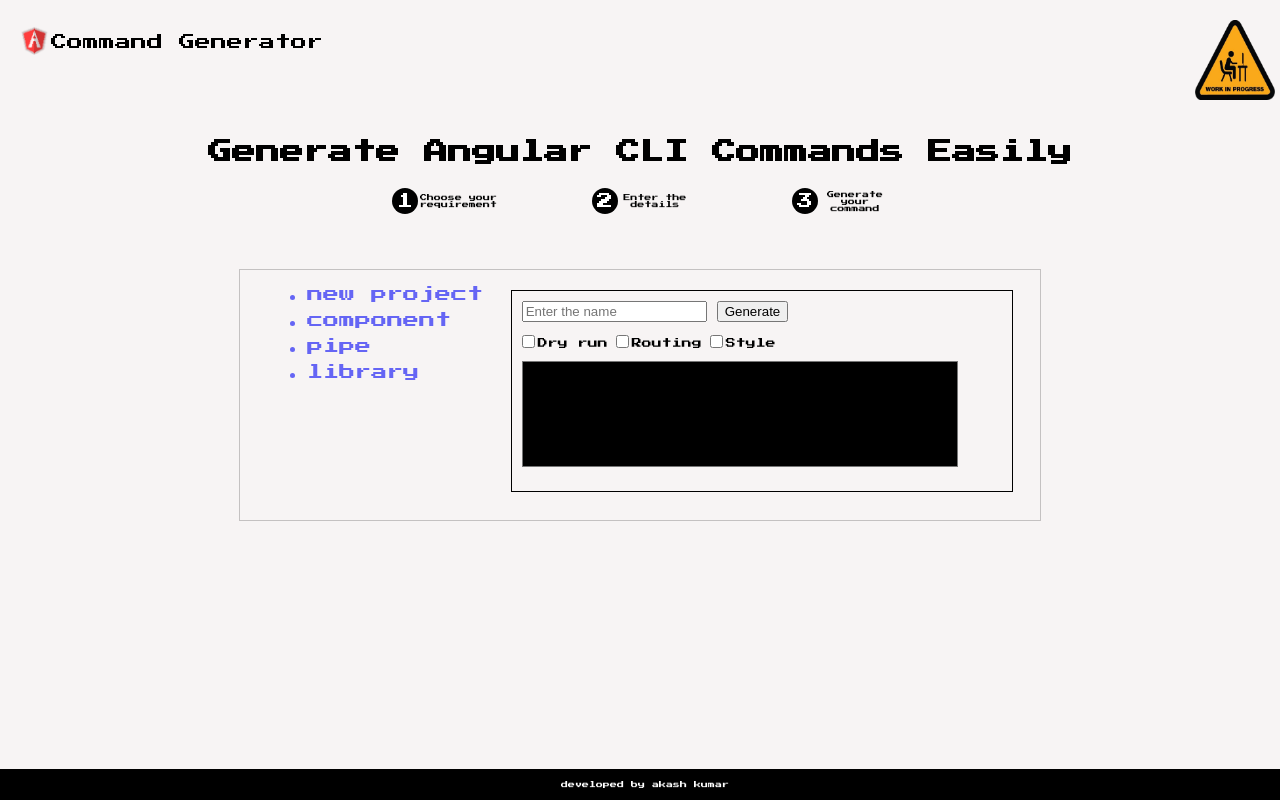
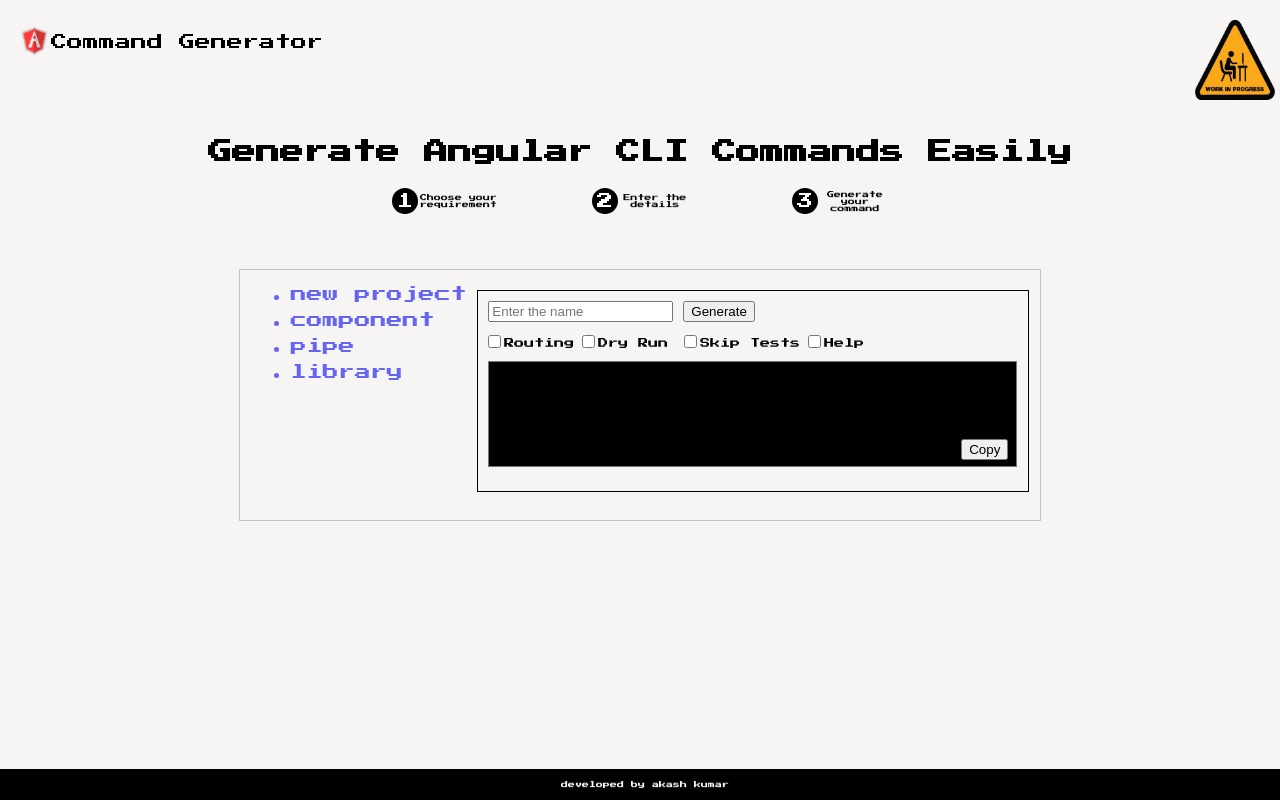
Before and after one commit to Akasht418/ng-command-generator, an Angular app: page / in a window 1280 px wide. Built offline with nearby package versions, Linux system fonts and the light colour scheme.

Commit message:
Config for actions and added copy button
Config for actions and added copy button

```diff
--- a/src/app/cmd-gen-parent/main-container/code-gen-area/code-gen-area.component.html
+++ b/src/app/cmd-gen-parent/main-container/code-gen-area/code-gen-area.component.html
@@ -1,4 +1,4 @@
-<div [formGroup]="form" style="margin-top: 20px; border: 1px solid black; width: 500px; height: 80%;">
+<div [formGroup]="form" style="margin-top: 20px; border: 1px solid black; width: 550px; height: 80%;">
     <div>
         <input type="text" id="name" formControlName="name" class="contentField" placeholder="Enter the name"
             autocomplete="nope">
@@ -6,16 +6,18 @@
         <button (click)="generate()">Generate</button>
     </div>
 
-    <div class="more-actions">
-        <div class="action">
-            <input type="checkbox" formControlName="dryRun" value="dryRun"><span class="small">Dry run</span>
-        </div>
-        <div class="action">
-            <input type="checkbox" formControlName="routing" value="routing"><span class="small">Routing</span>
-        </div>
-        <div class="action">
-            <input type="checkbox" formControlName="css" value="css" (click)="openDialog()"><span class="small">Style</span>
+    <div class="more-actions" formGroupName="checkBoxGroup">
+        <div *ngFor="let i of list" class="action">
+            <div *ngIf="i.dialogBox && (i.enableFor).includes(type)">
+                <input type="checkbox" [formControlName]="i.code" [value]="i.message" (click)="openDialog()"><span class="small">{{i.name}}</span>
+            </div>
+            <div *ngIf="!i.dialogBox && (i.enableFor).includes(type)">
+                <input type="checkbox" [formControlName]="i.code" [value]="i.message"><span class="small">{{i.name}}</span>
+            </div>
         </div>
     </div>
+    <div class="textarea-class">
     <textarea #textarea formControlName="code" autocomplete="nope"></textarea>
+    <button class="copyButton">Copy</button>
+    </div>
 </div>
--- a/src/app/cmd-gen-parent/main-container/code-gen-area/code-gen-area.component.ts
+++ b/src/app/cmd-gen-parent/main-container/code-gen-area/code-gen-area.component.ts
@@ -9,6 +9,9 @@
 import { FormControl } from '@angular/forms';
 import { MatDialog } from '@angular/material/dialog';
 import { PopupComponent } from '../popup-component/popup-component.component';
+import { CommonServiceService } from 'src/app/common-service.service';
+import { Clipboard } from '@angular/cdk/clipboard';
+
 
 @Component({
   selector: 'app-code-gen-area',
@@ -17,39 +20,82 @@
 })
 export class CodeGenAreaComponent implements OnInit {
   public form: FormGroup;
-  constructor(private fb: FormBuilder, private dialog: MatDialog) {
+  list: any = [];
+  constructor(
+    private fb: FormBuilder,
+    private dialog: MatDialog,
+    private commonService: CommonServiceService,
+    private clipboard: Clipboard
+  ) {
     this.form = this.fb.group({
       name: [, Validators.required],
       code: [],
+      checkBoxGroup: this.fb.group({
         dryRun: [],
         routing: [],
-      css: [],
+        style: [],
+        skipTests: [],
+        help: [],
+        inlineStyle: [],
+        inlineTemplate: [],
+      }),
     });
+    for (let [key, value] of Object.entries(this.commonService.actionList)) {
+      let nae: any = [value][0];
+      this.list.push(nae);
+    }
   }
 
   ngOnInit(): void {}
   @Input() cmd: any;
-  styleType: any ='';
+  @Input() type: any;
+  styleType: any = '';
+  fullCommand = '';
 
   generate() {
     if (!this.showError) {
       let name = this.form.get('name')?.value;
-      let dryRun = this.form.get('dryRun')?.value ? '--dry-run' : '';
-      let routing = this.form.get('routing')?.value ? '--routing' : '';
-      let fullCommand = this.cmd + ' ' + name + ' ' + dryRun + ' ' + routing + ' ' + this.styleType;
-      this.form.get('code')?.patchValue(fullCommand);
+      /*       let fullCommand =
+        this.cmd +
+        ' ' +
+        name +
+        ' ' +
+        dryRun +
+        ' ' +
+        routing +
+        ' ' +
+        this.styleType; */
+      this.fullCommand = this.cmd + ' ' + name + ' ';
+
+      const checkboxGroup = this.form.get('checkBoxGroup') as FormGroup;
+
+      Object.keys(checkboxGroup.controls).forEach((controlName) => {
+        const control = checkboxGroup.get(controlName);
+        if (control && control.value === true) {
+          this.fullCommand += ' ' + this.getMessage(controlName);
+        }
+      });
+      this.form.get('code')?.patchValue(this.fullCommand);
     } else {
       window.alert('Name is required');
-      this.form.get('css')?.reset();
+      this.form.get('checkBoxGroup.style')?.reset();
     }
+  }
+
+  getMessage(type: any) {
+    return this.commonService.actionList[type].message;
+  }
+
+  copyCode() {
+    this.clipboard.copy(this.fullCommand);
   }
 
   resetForm() {
     this.form.get('code')?.reset();
     this.form.get('name')?.reset();
-    this.form.get('css')?.reset();
-    this.form.get('routing')?.reset();
-    this.form.get('dryRun')?.reset();
+    this.form.get('checkBoxGroup.style')?.reset();
+    this.form.get('checkBoxGroup.routing')?.reset();
+    this.form.get('checkBoxGroup.dryRun')?.reset();
   }
 
   get showError() {
@@ -58,6 +104,10 @@
 
   openDialog() {
     if (!this.showError) {
+      if (
+        this.form.get('checkBoxGroup.style')?.value == false ||
+        this.form.get('checkBoxGroup.style')?.value == undefined
+      ) {
         this.dialog
           .open(PopupComponent, {
             data: {
@@ -67,16 +117,19 @@
           .afterClosed()
           .subscribe((response) => {
             if (response) {
-            this.form.get('css')?.patchValue(true);
-            this.styleType = '--style='+response
+              this.form.get('checkBoxGroup.style')?.patchValue(true);
+              this.styleType = '--style=' + response;
             } else {
-            this.form.get('css')?.reset();
+              this.form.get('checkBoxGroup.style')?.reset();
               this.styleType = '';
             }
-          this.generate();
           });
       } else {
+        this.resetForm();
+      }
+    } else {
       window.alert('Name is required');
+      this.form.get('checkBoxGroup.style')?.patchValue(false);
     }
   }
 }
--- a/src/app/cmd-gen-parent/main-container/main-container.component.html
+++ b/src/app/cmd-gen-parent/main-container/main-container.component.html
@@ -15,5 +15,5 @@
             </li>
           </ul>
     </div>
-    <app-code-gen-area [cmd]="cmd" #childForm></app-code-gen-area>
+    <app-code-gen-area [type]="type" [cmd]="cmd" #childForm></app-code-gen-area>
 </div>
--- a/src/app/cmd-gen-parent/main-container/main-container.component.ts
+++ b/src/app/cmd-gen-parent/main-container/main-container.component.ts
@@ -1,6 +1,7 @@
 import { Component, ViewChild } from '@angular/core';
 import { FormBuilder, FormGroup, Validators } from '@angular/forms';
 import { CodeGenAreaComponent } from './code-gen-area/code-gen-area.component';
+import { CommonServiceService } from 'src/app/common-service.service';
 
 @Component({
   selector: 'app-main-container',
@@ -8,22 +9,18 @@
   styleUrls: ['./main-container.component.scss'],
 })
 export class MainContainerComponent {
+  constructor(private commonService: CommonServiceService){
+
+  }
+  type= 'new';
 
   @ViewChild('childForm') childForm!: CodeGenAreaComponent;
 
   cmd = 'ng new';
   selectType(type: string) {
-    if (type == 'new') {
-      this.cmd = 'ng new';
-    } else if (type == 'component') {
-      this.cmd = 'ng generate component';
-    } else if (type == 'pipe') {
-      this.cmd = 'ng generate pipe';
-    } else if (type == 'lib') {
-      this.cmd = 'ng generate library';
-    }
     this.childForm.resetForm();
-
+    this.type = type;
+    this.cmd = this.commonService.getActionData(type);
   }
 
 }
--- a/src/app/cmd-gen-parent/main-container/popup-component/popup-component.component.html
+++ b/src/app/cmd-gen-parent/main-container/popup-component/popup-component.component.html
@@ -1,7 +1,7 @@
 <div class="popup" [formGroup]="form">
     <h5>Style</h5>
     <div class="inputs">
-        <input type="text" formControlName="name">
+<!--         <input type="text" formControlName="name"> -->
         <div class="popup-actions">
             <div class="popup-action">
                 <input type="radio" value="css" formControlName="styleType"><span class="small">CSS</span>
--- a/src/app/cmd-gen-parent/main-container/popup-component/popup-component.component.ts
+++ b/src/app/cmd-gen-parent/main-container/popup-component/popup-component.component.ts
@@ -1,4 +1,4 @@
-import {Component, Inject} from '@angular/core';
+import { Component, Inject } from '@angular/core';
 import { FormBuilder, FormGroup } from '@angular/forms';
 import { MAT_DIALOG_DATA, MatDialogRef } from '@angular/material/dialog';
 
@@ -16,7 +16,7 @@
   ) {
     this.form = this.fb.group({
       name: [],
-      styleType: ['css'],
+      styleType: ['style'],
     });
   }
 
@@ -25,11 +25,7 @@
   }
 
   ok() {
-    if (!this.showError) {
-      this.dialogRef.close(this.form.get('styleType')?.value);
-    } else {
-      window.alert('Name is required');
-    }
+    this.dialogRef.close(this.form.get('styleType')?.value);
   }
   cancel() {
     this.dialogRef.close(false);
--- a/src/app/common-service.service.ts
+++ b/src/app/common-service.service.ts
@@ -9,23 +9,81 @@
   actionData: any = {
     new: {
       name: 'new',
-      message: 'ng new',
+      code: 'ng new',
     },
     component: {
       name: 'component',
-      message: 'ng generate component',
+      code: 'ng generate component',
     },
     pipe: {
       name: 'pipe',
-      message: 'ng generate pipe',
+      code: 'ng generate pipe',
     },
     lib: {
       name: 'lib',
-      message: 'ng generate library',
+      code: 'ng generate library',
     },
   };
 
-  getActionData() {
-    return this.actionData;
+  actionList: any = {
+    routing: {
+      name: 'Routing',
+      code: 'routing',
+      dialogBox: false,
+      enableFor: ['new'],
+      message: '--routing'
+    },
+    dryRun: {
+      name: 'Dry Run',
+      code: 'dryRun',
+      dialogBox: false,
+      enableFor: ['component','lib','new'],
+      message: '--dry-run'
+    },
+    style:{
+      name: 'Style',
+      code: 'style',
+      dialogBox: true,
+      enableFor: ['lib','pipe'],
+      message: '--style'
+    },
+    skipTests: {
+      name: 'Skip Tests',
+      code: 'skipTests',
+      dialogBox: false,
+      enableFor: ['new','component'],
+      message: '--skip-tests'
+    },
+    help: {
+      name: 'Help',
+      code: 'help',
+      dialogBox: false,
+      enableFor: ['new','component'],
+      message: '--help'
+    },
+    inlineStyle: {
+      name: 'Inline Style',
+      code: 'inlineStyle',
+      dialogBox: false,
+      enableFor: [],
+      message: '--inline-style'
+    },
+    inlineTemplate: {
+      name: 'Inline Template',
+      code: 'inlineTemplate',
+      dialogBox: false,
+      enableFor: ['component'],
+      message: '--inline-template'
+    }
   }
+
+  actionDataList(actionName: any){
+    return this.actionData[actionName].code
+  }
+
+  getActionData(actionName: any) {
+    return this.actionDataList(actionName);
+  }
+
+
 }
--- a/src/styles.scss
+++ b/src/styles.scss
@@ -86,10 +86,19 @@
 textarea {
   background-color: black;
   color: white;
-  width: 430px;
+  width: 95%;
   height: 100px;
   resize: none;
   margin: 10px;
+}
+
+.textarea-class{
+  position: relative;
+}
+.copyButton{
+  position: absolute;
+  right: 20px;
+  top: 70%
 }
 
 .clickable {
@@ -105,7 +114,7 @@
 }
 
 .more-actions {
-  display: flex;
+  display: inline-flex;
   margin: 0 10px 0 10px;
 }
 
```
Also changed, not shown: 5 other files (tests, documents, lock files or other folders). Lines whose indentation alone changed are shown as unchanged.
